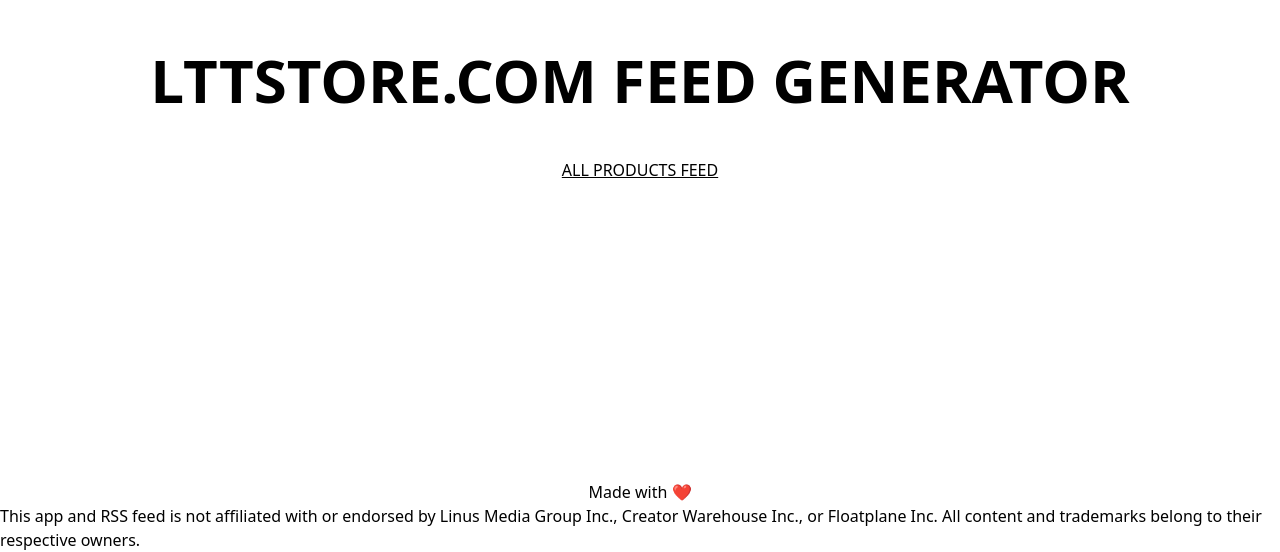
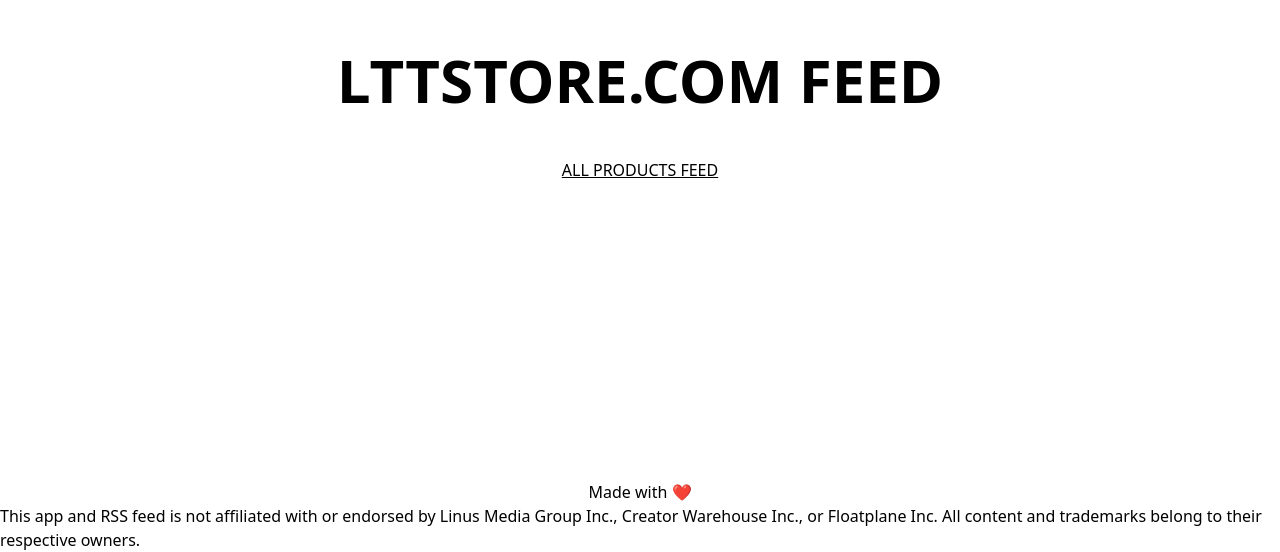
Before and after one commit to Stevenmqnguyen/lttstorefeed, a Next.js app: page / in a window 1280 px wide. Shown: the part 248-800 px from the top of the page. Built offline with nearby package versions, Linux system fonts and the light colour scheme.

Commit message:
Change title

```diff
--- a/src/pages/index.tsx
+++ b/src/pages/index.tsx
@@ -16,9 +16,7 @@
       <div />
       <main className="flex flex-col items-center justify-center">
         <div className="container flex flex-col items-center justify-center gap-12 px-4 py-16 ">
-          <h1 className="text-6xl font-bold uppercase">
-            lttstore.com Feed Generator
-          </h1>
+          <h1 className="text-6xl font-bold uppercase">lttstore.com Feed</h1>
           <a
             href="https://lttstorefeed.vercel.app/api/feed"
             className="uppercase underline"
```
